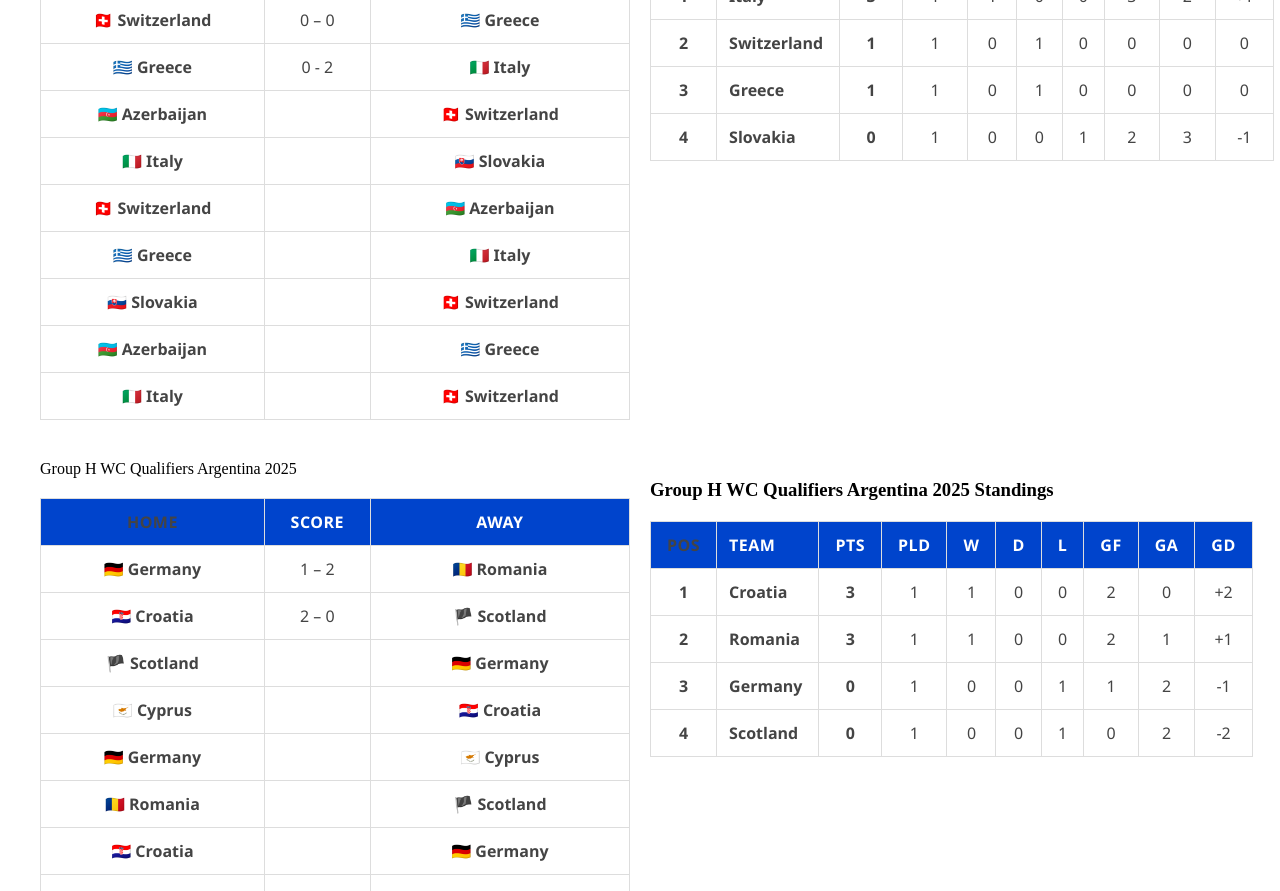
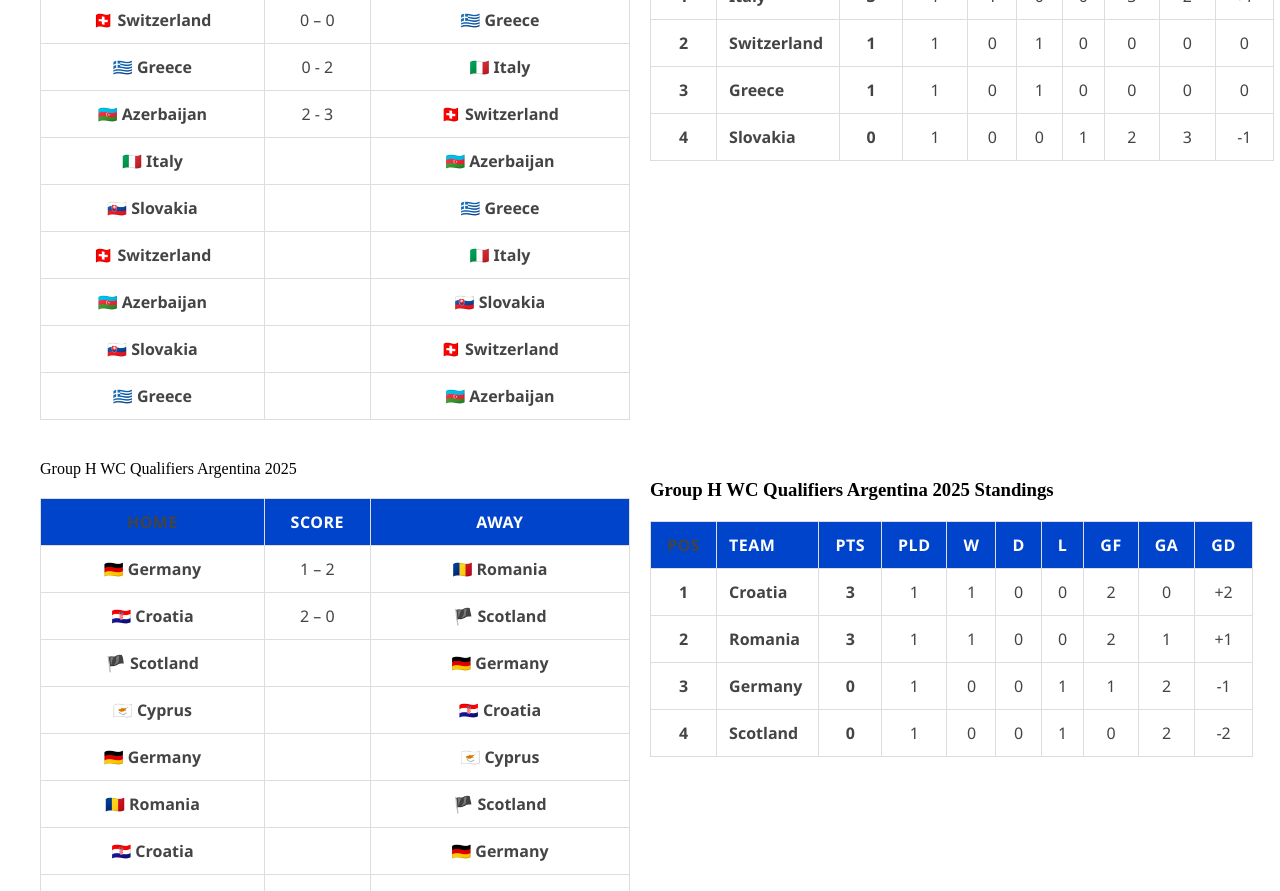
Before and after one commit to MarcusMachado15/whoisgonnawin-clean, a Next.js app: page / in a window 1280 px wide. Shown: the part 3900-4791 px from the top of the page. Built offline with nearby package versions, Linux system fonts and the light colour scheme.

Commit message:
Atualiza jogos do Grupo A | Qualifiers Nigeria 2021

```diff
--- a/app/page.tsx
+++ b/app/page.tsx
@@ -111,13 +111,13 @@ const groupMatchesEurope: Record<string, Match[]> = {
     { home: '🇮🇹 Italy', score: '3 – 2', away: '🇸🇰 Slovakia' },
     { home: '🇨🇭 Switzerland', score: '0 – 0', away: '🇬🇷 Greece' },
     { home: '🇬🇷 Greece', score: '0 - 2', away: '🇮🇹 Italy' },
-    { home: '🇦🇿 Azerbaijan', score: '', away: '🇨🇭 Switzerland' },
-    { home: '🇮🇹 Italy', score: '', away: '🇸🇰 Slovakia' },
-    { home: '🇨🇭 Switzerland', score: '', away: '🇦🇿 Azerbaijan' },
-    { home: '🇬🇷 Greece', score: '', away: '🇮🇹 Italy' },
+    { home: '🇦🇿 Azerbaijan', score: '2 - 3', away: '🇨🇭 Switzerland' },
+    { home: '🇮🇹 Italy', score: '', away: '🇦🇿 Azerbaijan' },
+    { home: '🇸🇰 Slovakia', score: '', away: '🇬🇷 Greece' },
+    { home: '🇨🇭 Switzerland', score: '', away: '🇮🇹 Italy' },
+    { home: '🇦🇿 Azerbaijan', score: '', away: '🇸🇰 Slovakia' },
     { home: '🇸🇰 Slovakia', score: '', away: '🇨🇭 Switzerland' },
-    { home: '🇦🇿 Azerbaijan', score: '', away: '🇬🇷 Greece' },
-    { home: '🇮🇹 Italy', score: '', away: '🇨🇭 Switzerland' },
+    { home: '🇬🇷 Greece', score: '', away: '🇦🇿 Azerbaijan' },
   ],
   'Group H WC Qualifiers Argentina 2025': [
     { home: '🇩🇪 Germany', score: '1 – 2', away: '🇷🇴 Romania' },
```
